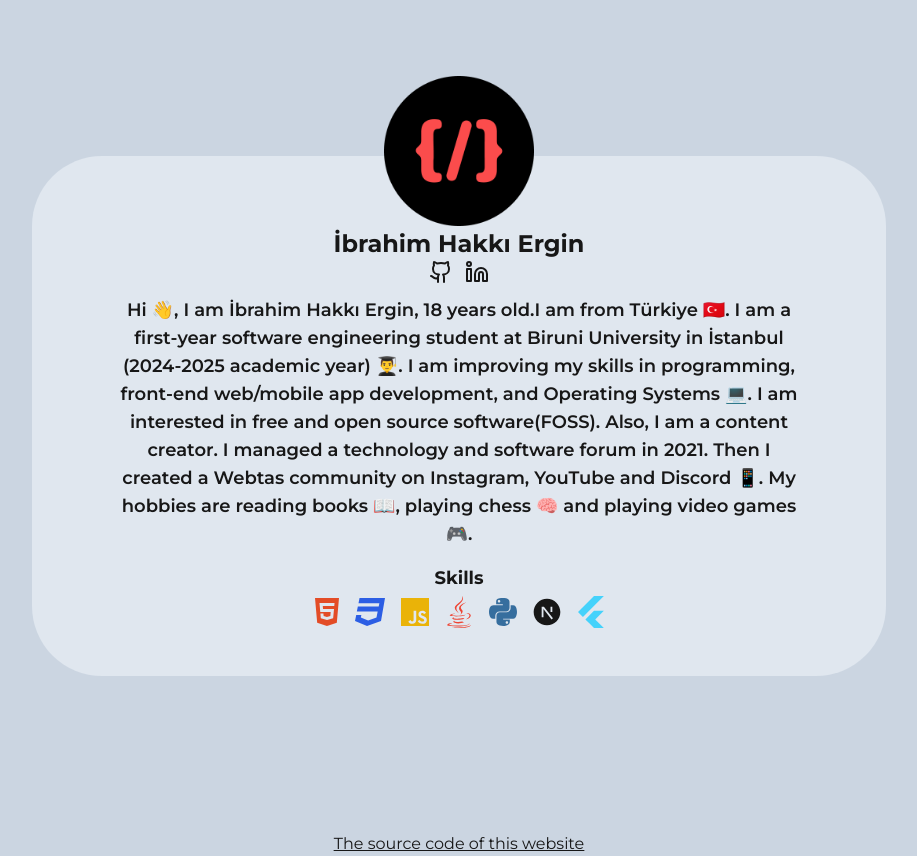
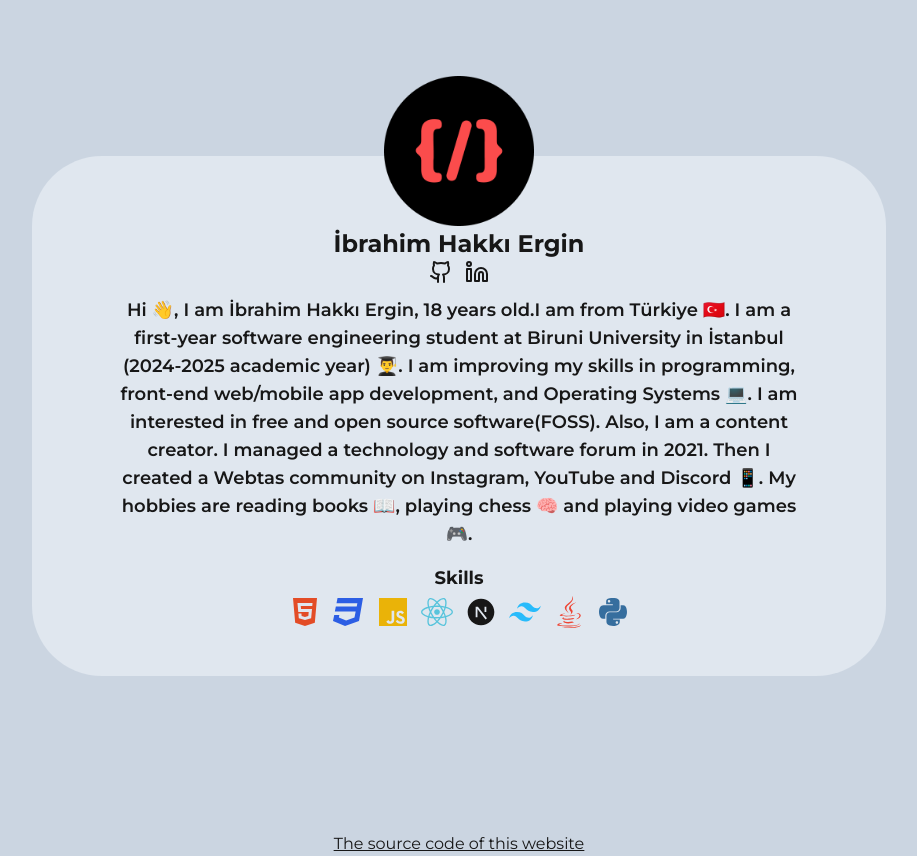
Before and after one commit to 06ergin06/hakkiergin, a Next.js app: page / in a window 1280 px wide. Shown: the whole page, without its empty margins (181-1098 px from the left). Built offline with nearby package versions, Linux system fonts and the light colour scheme.

Commit message:
update metadata description and modify icon components

```diff
--- a/src/app/layout.jsx
+++ b/src/app/layout.jsx
@@ -4,7 +4,7 @@ import { Montserrat } from "next/font/google";
 export const montserrat = Montserrat({ subsets: ["latin"] });
 export const metadata = {
   title: "İbrahim Hakkı Ergin",
-  description: "Software Engineering Student & Content Creator from İstanbul, Türkiye",
+  description: "Who's İbrahim Hakkı Ergin",
   keywords: ["webtas", "İbrahim Hakkı", "İbrahim Hakkı Ergin", "software engineering", "front-end development"],
   authors: [{ name: "İbrahim Hakkı Ergin" }],
   creator: "İbrahim Hakkı Ergin",
--- a/src/components/Icons.jsx
+++ b/src/components/Icons.jsx
@@ -4,20 +4,20 @@ import {
   FaJs,
   FaJava,
   FaPython,
-  FaFlutter,
+  FaReact,
 } from "react-icons/fa6";
-import { RiNextjsFill } from "react-icons/ri";
+import { RiNextjsFill, RiTailwindCssFill } from "react-icons/ri";
 export default function Icons() {
   return (
     <div className="center gap-3 flex-wrap">
       <FaHtml5 className="w-8 h-8 dark:text-[#E34C26] text-[#E34C26] hover:opacity-80 transition-all" title="HTML5" aria-label="HTML5" />
       <FaCss3 className="w-8 h-8 dark:text-[#2C5EE4] text-[#2C5EE4] hover:opacity-80 transition-all" title="CSS3" aria-label="CSS3" />
       <FaJs className="w-8 h-8 dark:text-[#F6E03B] text-yellow-500 hover:opacity-80 transition-all" title="JavaScript" aria-label="JavaScript" />
+      <FaReact className="w-8 h-8 dark:text-[#58C4DC] text-[#58C4DC] hover:opacity-80 transition-all" title="React" aria-label="React" />
+      <RiNextjsFill className="w-8 h-8 dark:text-[#727272] hover:opacity-80 transition-all" title="Next.js" aria-label="Next.js" />
+      <RiTailwindCssFill className="w-8 h-8 dark:text-[#28BBFB] text-[#28BBFB] hover:opacity-80 transition-all" title="TailwindCss" aria-label="TailwindCss" />
       <FaJava className="w-8 h-8 dark:text-[#EE4534] text-[#EE4534] hover:opacity-80 transition-all" title="Java" aria-label="Java" />
       <FaPython className="w-8 h-8 dark:text-[#FECE40] text-[#366E9E] hover:opacity-80 transition-all" title="Python" aria-label="Python" />
-      <RiNextjsFill className="w-8 h-8 dark:text-[#727272] hover:opacity-80 transition-all" title="Next.js" aria-label="Next.js" />
-      {/* <FaLinux className="w-8 h-8 dark:text-white hover:opacity-80 transition-all" title="Linux" aria-label="Linux" /> */}
-      <FaFlutter className="w-8 h-8 dark:text-[#45D2FB] text-[#45D2FB] hover:opacity-80 transition-all" title="Flutter" aria-label="Flutter" />
     </div>
   );
 }
```
